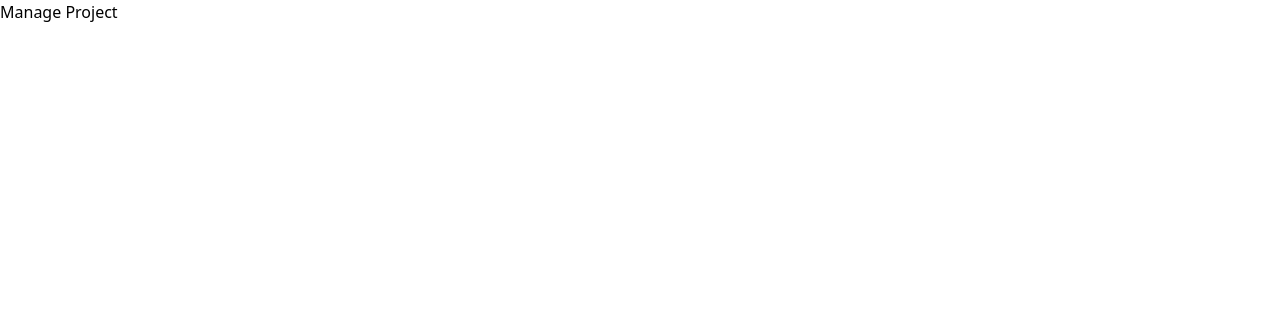
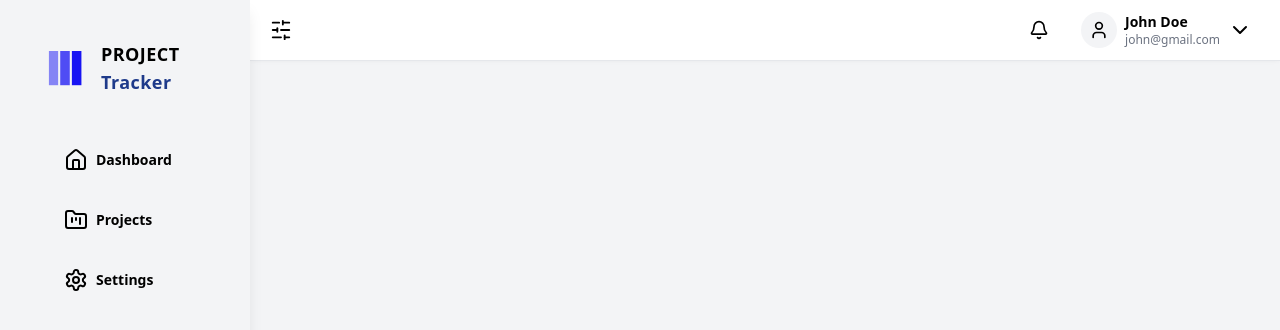
Before and after one commit to vietanhtr312/project-manage, a React (Create React App) app in the folder frontend/: page /wbs in a window 1280 px wide. Shown: the top 330 px of the page. Built offline with nearby package versions, Linux system fonts and the light colour scheme.

Commit message:
top & side bar

```diff
--- a/frontend/src/App.js
+++ b/frontend/src/App.js
@@ -1,5 +1,6 @@
 import React from 'react';
 import { BrowserRouter as Router, Routes, Route } from 'react-router-dom';
+import MainLayout from './layout/MainLayout';
 import HomePage from './pages/HomePage';
 import { KanbanPage } from './pages/KanbanPage';
 
@@ -7,9 +8,11 @@
   return (
     <Router>
       <Routes>
-        <Route path="/" element={<HomePage />} />
-        <Route path="/kaban" element={<KanbanPage />} />
-        <Route path="/wbs" element={<KanbanPage />} />
+        <Route element={<MainLayout />}>
+          <Route path="/" element={<HomePage />} />
+          <Route path="/kaban" element={<KanbanPage />} />
+          <Route path="/wbs" element={<KanbanPage />} />
+        </Route>
       </Routes>
     </Router>
   );
--- /dev/null
+++ b/frontend/src/layout/MainLayout.jsx
@@ -0,0 +1,16 @@
+import { Outlet } from "react-router-dom";
+import Header from "./Header";
+const MainLayout = () => {
+  return (
+    <div className="flex">
+      <div className="flex-1 bg-gray-100 min-h-screen">
+        <Header />
+        <div className="p-6">
+          <Outlet />
+        </div>
+      </div>
+    </div>
+  );
+};
+
+export default MainLayout;
```
